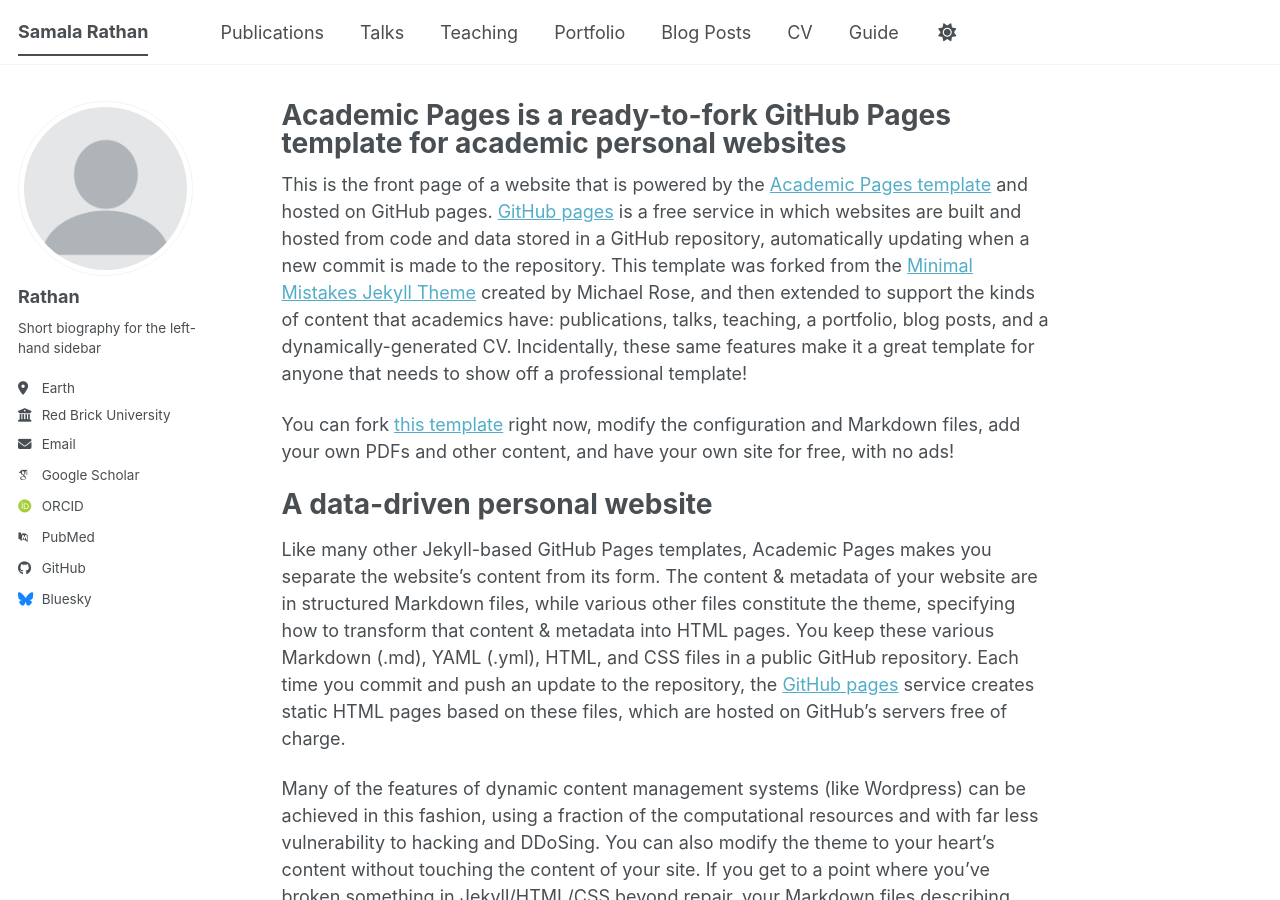
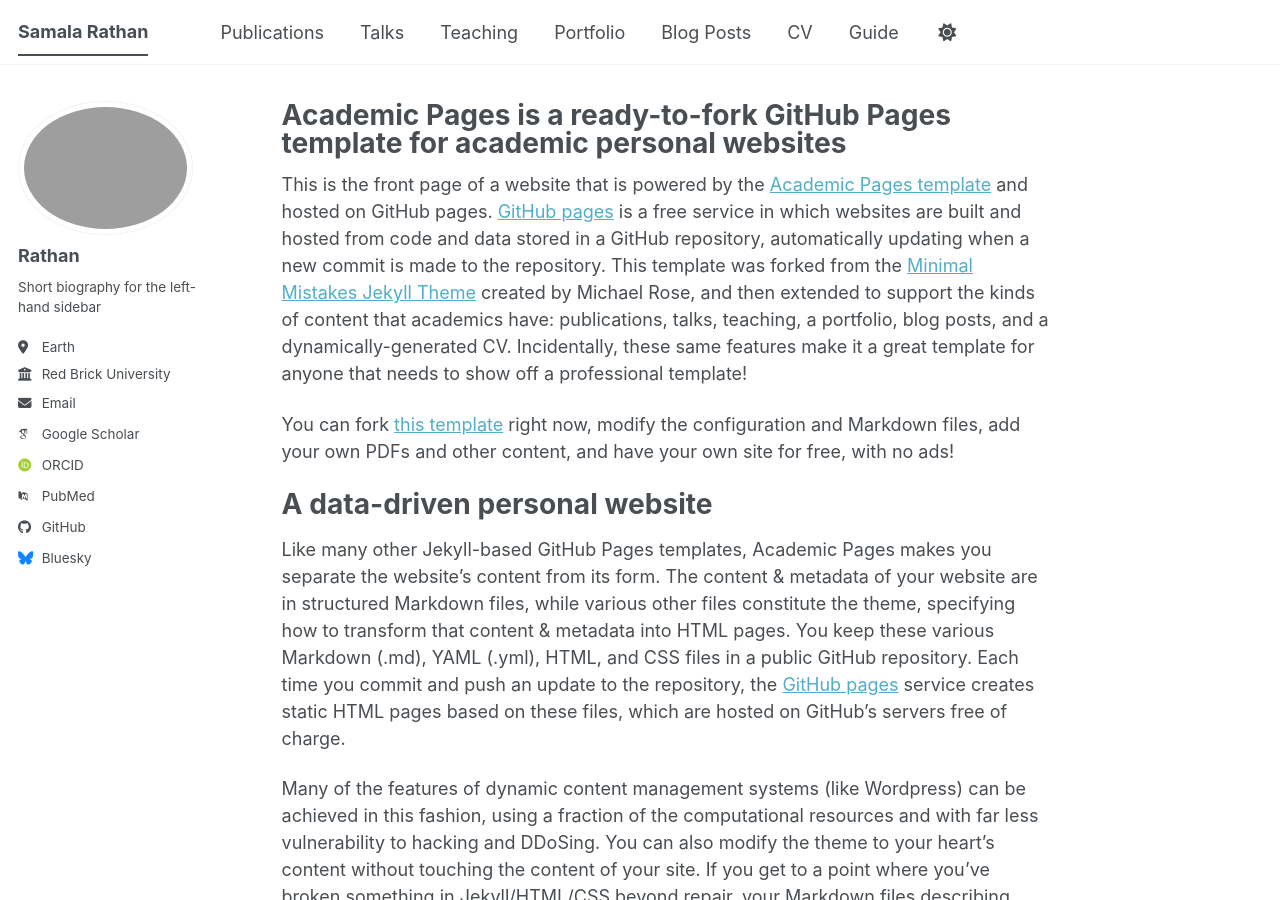
Before and after one commit to Rathan-Samala/rathansamala, a Jekyll site: the page built from _pages/about.md, in a window 1280 px wide and 900 px high. Built offline with Jekyll 4.4.1, drawn with Linux system fonts in a browser that asks for light colours; some web fonts are replaced; a script bundle is joined from its source files by our own code; library files that are not in the unit come from our copies.

Commit message:
Update _config.yml

```diff
--- a/_config.yml
+++ b/_config.yml
@@ -12,7 +12,7 @@
 title                    : "Samala Rathan"
 title_separator          : "-"
 name                     : &name "Samala Rathan"
-description              : &description "Your Name's academic portfolio"   # Update this with a general description of your site, this is the default if not overridden by a page
+description              : &description "Samala Rathan's academic portfolio"   # Update this with a general description of your site, this is the default if not overridden by a page
 url                      : https://academicpages.github.io # The base hostname & protocol for your site e.g. "https://[your GitHub username].github.io",
                                                            # or if you already have some other page hosted on Github then use "https://[your GitHub username].github.io/[Your Repo Name]"
 baseurl                  : "" # the subpath of your site, e.g. "/blog"
@@ -23,7 +23,7 @@
 #               Additional customization can be done by editing /_includes/author-profile.html
 author:
   # Biographic information
-  avatar           : "profile.png"
+  avatar           : "rathansites.jpg"
   name             : "Rathan"
   pronouns         : # example: "she/her"
   bio              : "Short biography for the left-hand sidebar"
```
